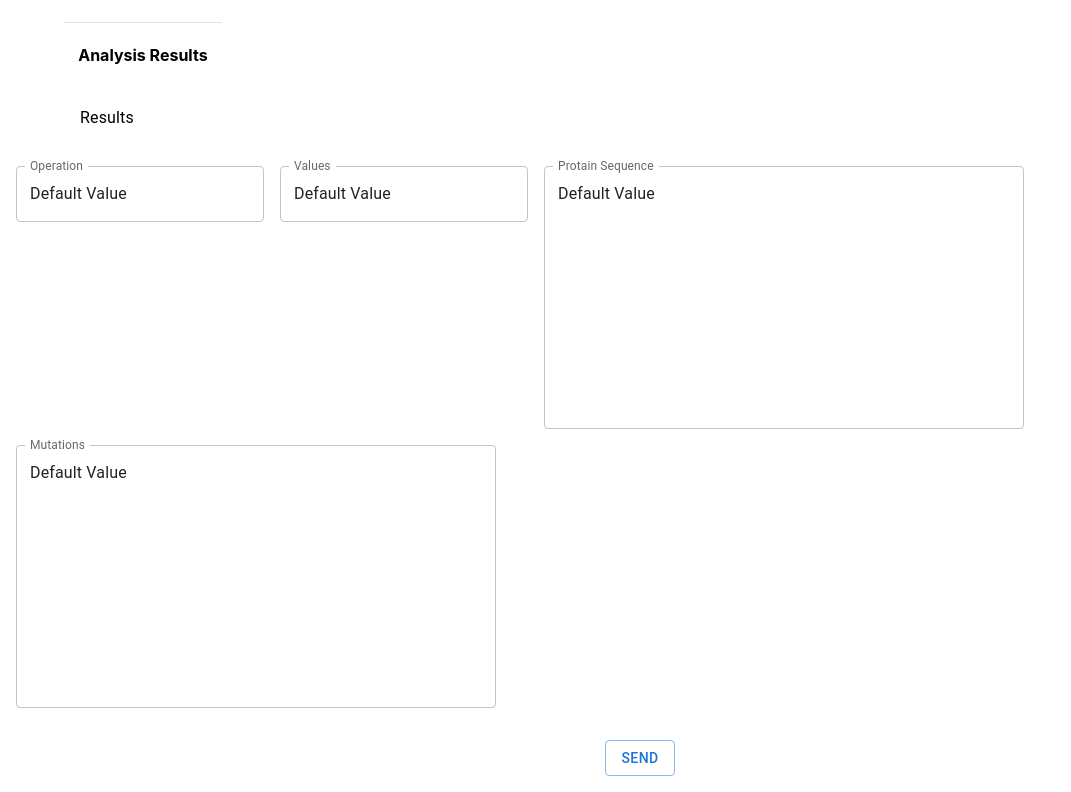
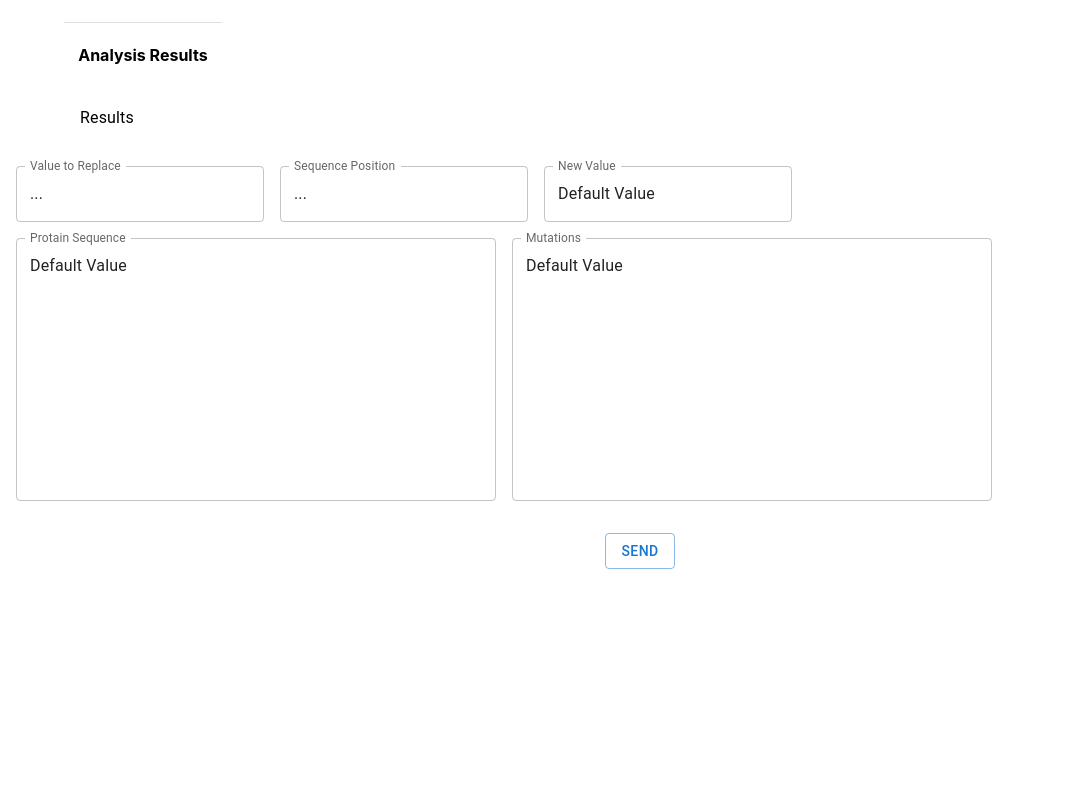
Before and after one commit to pedrorocha014/OpenBioTech, a React (Create React App) app in the folder analysis-app/: page /Replace in a window 1280 px wide. Shown: the part 1147-1939 px from the top of the page, without its empty margins (0-1071 px from the left). After the commit the page ends 1732 px from the top, so only its background shows below. Built offline with nearby package versions, Linux system fonts and the light colour scheme.

Commit message:
wip: add new fields to operation replace

```diff
--- a/analysis-app/src/components/operations/replaceForm/ReplaceForm.tsx
+++ b/analysis-app/src/components/operations/replaceForm/ReplaceForm.tsx
@@ -12,22 +12,26 @@ function ReplaceForm() {
 
         const sequenceElement = (document.getElementById("outlined-multiline-sequence") as HTMLInputElement);
         const mutationElement = (document.getElementById("outlined-multiline-mutation") as HTMLInputElement);
-        const operationElement = (document.getElementById("outlined-basic-operation") as HTMLInputElement);
-        const valueElement = (document.getElementById("outlined-basic-values") as HTMLInputElement);
+        const valueToReplaceElement = (document.getElementById("value-to-replace") as HTMLInputElement);
+        const newValueReplaceElement = (document.getElementById("new-value") as HTMLInputElement);
+        const sequencePositionReplaceElement = (document.getElementById("sequence-position") as HTMLInputElement);
+
+        const operation = "REPLACE";
 
         const data:ISendAnalysisDto = {
           sequence: sequenceElement.value,
           mutations: mutationElement.value,
           operations: [{
-            operation: operationElement.value,
-            values: valueElement.value
+            operation: operation,
+            values: `${valueToReplaceElement.value};${sequencePositionReplaceElement.value};${newValueReplaceElement.value}`
           }]
         }
 
         sequenceElement.value = "";
         mutationElement.value = "";
-        operationElement.value = "";
-        valueElement.value = "";
+        valueToReplaceElement.value = "";
+        newValueReplaceElement.value = "";
+        sequencePositionReplaceElement.value = "";
 
         const succeeded = await sendAnalysisData(data);
 
@@ -38,8 +42,9 @@ function ReplaceForm() {
       <div className="form">
         <form id="form-box" onSubmit={(e) => analysisHandle(e)}>
             <div className="forms-fields">
-                <TextField id="outlined-basic-operation" label="Operation" variant="outlined" defaultValue="Default Value"/>
-                <TextField id="outlined-basic-values" label="Values" variant="outlined" defaultValue="Default Value"/>
+                <TextField id="value-to-replace" label="Value to Replace" variant="outlined" defaultValue="..."/>
+                <TextField id="sequence-position" label="Sequence Position" variant="outlined" defaultValue="..."/>
+                <TextField id="new-value" label="New Value" variant="outlined" defaultValue="Default Value"/>
                 <TextField
                   id="outlined-multiline-sequence"
                   label="Protain Sequence"
```
